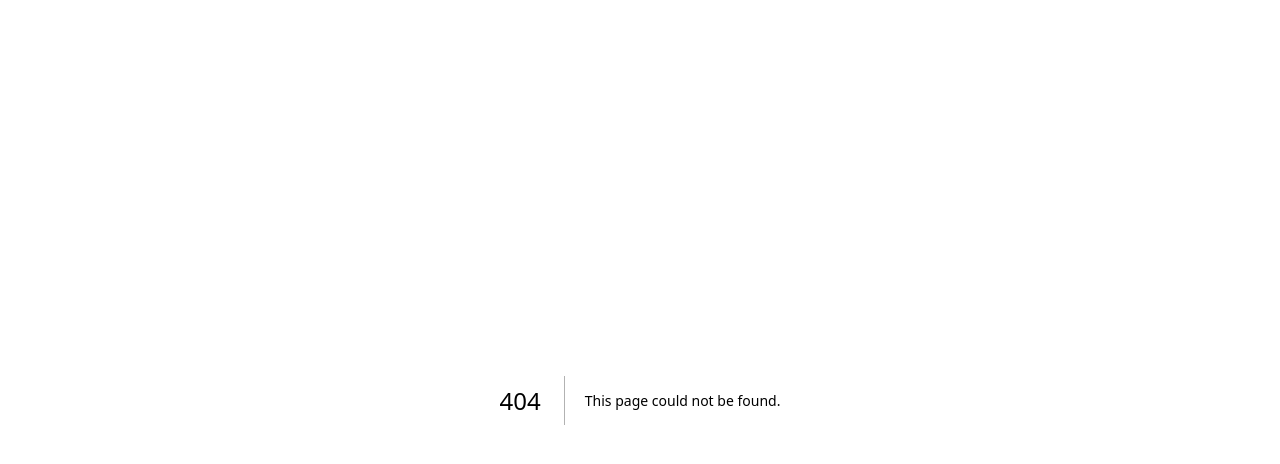
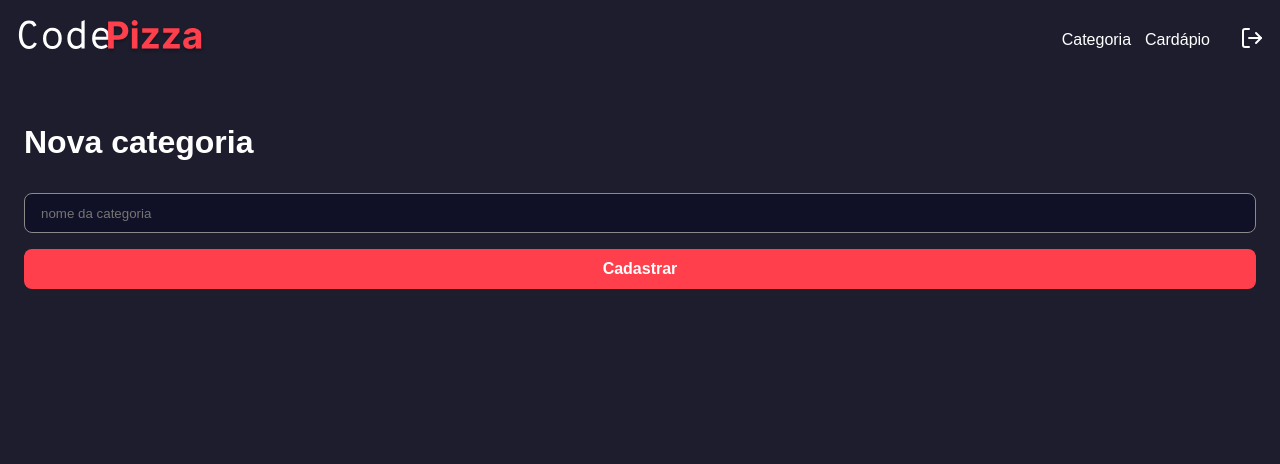
Before and after one commit to carol-baiao/CodePizza, a Next.js app in the folder frontend/: page /dashboard/category in a window 1280 px wide. Before the commit this address had no page. Shown: the top 464 px of the page. Built offline with nearby package versions, Linux system fonts and the light colour scheme.

Commit message:
feat: create category page

```diff
--- /dev/null
+++ b/frontend/src/app/dashboard/category/page.tsx
@@ -0,0 +1,27 @@
+import styles from './styles.module.scss'
+import { Button } from '@/app/dashboard/components/button'
+
+export default function Category() {
+    async function handleRegisterCategory() {
+        "use server"
+
+    }
+
+    return(
+        <main className={styles.container}>
+            <h1>Nova categoria</h1>
+
+            <form className={styles.form} action={handleRegisterCategory}>
+                <input
+                    type="text"
+                    name="name"
+                    placeholder="nome da categoria"
+                    required
+                    className={styles.input}
+                />
+
+                <Button name='Cadastrar'/>
+            </form>
+        </main>
+    )
+}
--- /dev/null
+++ b/frontend/src/app/dashboard/category/styles.module.scss
@@ -0,0 +1,27 @@
+.container {
+    padding: 24px;
+    margin: 20px auto;
+    display: flex;
+    flex-direction: column;
+    gap: 32px;
+
+    h1 {
+        color: var(--white);
+    }
+}
+
+.form {
+    display: flex;
+    gap: 16px;
+    flex-direction: column;
+}
+
+.input {
+    height: 40px;
+    border: 0;
+    background-color: var(--dark-900);
+    border-radius: 8px;
+    padding: 0 16px;
+    color: var(--white);
+    border: 1px solid var(--gray-100);
+}
--- /dev/null
+++ b/frontend/src/app/dashboard/components/button/index.tsx
@@ -0,0 +1,18 @@
+"use client"
+
+import styles from './styles.module.scss'
+import { useFormStatus } from 'react-dom';
+
+interface Props {
+    name: string;
+}
+
+export function Button({ name }: Props) {
+    const { pending } = useFormStatus();
+
+    return(
+        <button type='submit' disabled={pending} className={styles.button}>
+            {pending ? "Carregando..." : name}
+        </button>
+    )
+}
--- /dev/null
+++ b/frontend/src/app/dashboard/components/button/styles.module.scss
@@ -0,0 +1,14 @@
+.button {
+    height: 40px;
+    border-radius: 8px;
+    border: 0;
+    background-color: var(--red-900);
+    font-weight: bold;
+    font-size: 16px;
+    color: var(--white);
+    transition: transform 0.3s;
+
+    &:hover {
+        transform: scale(1.01);
+    }
+}
```
Also changed, not shown: frontend/src/app/dashboard/menu/page.tsx (added, +7 -0 lines).
